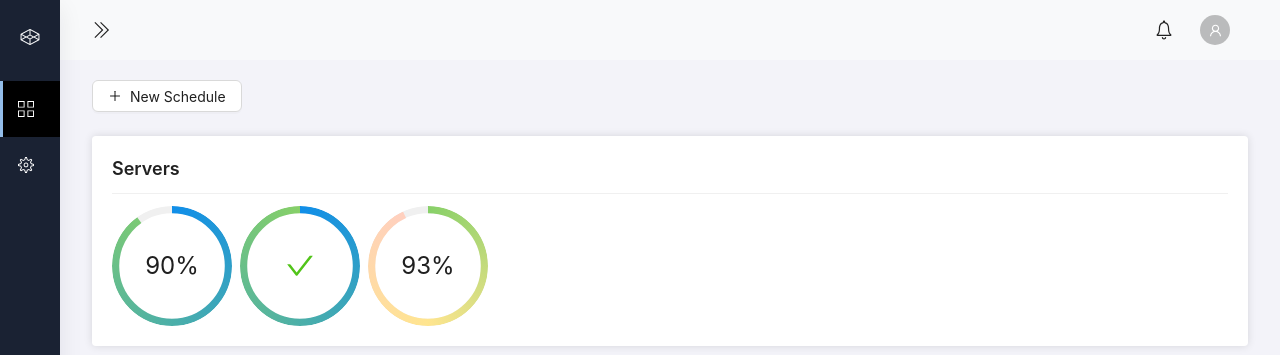
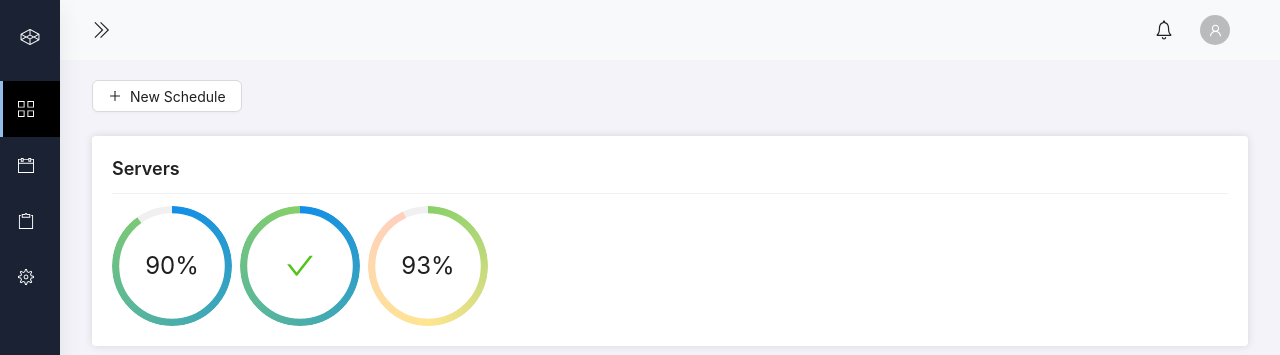
Before and after one commit to killcodeX/server-monitor-dashboard, a React (Create React App) app: page /login in a window 1280 px wide. Both pictures are taken after typing "Sample", "Sample123" into the empty fields and a click on the button "Submit". Shown: the top 355 px of the page. Built offline with nearby package versions, Linux system fonts and the light colour scheme.

Commit message:
feat: added new modules to app & created routes

```diff
--- a/src/core/routes/index.jsx
+++ b/src/core/routes/index.jsx
@@ -1,6 +1,8 @@
 import { Route, Routes } from "react-router-dom";
 import Dashboard from "modules/dashboard";
-import Dashboard2 from "modules/dashboard2";
+import Schedules from "modules/schedules";
+import Reports from "modules/reports";
+import Settings from "modules/settings";
 import Login from "modules/auth/login";
 import ProtectedRoute from "./ProtectedRoute";
 import Layout from "core/layout";
@@ -18,10 +20,26 @@ export default function AppRoutes() {
           }
         />
         <Route
-          path="2"
+          path="/schedules"
           element={
             <ProtectedRoute>
-              <Dashboard2 />
+              <Schedules />
+            </ProtectedRoute>
+          }
+        />
+        <Route
+          path="/reports"
+          element={
+            <ProtectedRoute>
+              <Reports />
+            </ProtectedRoute>
+          }
+        />
+        <Route
+          path="/settings"
+          element={
+            <ProtectedRoute>
+              <Settings />
             </ProtectedRoute>
           }
         />
--- a/src/core/sidebar/index.tsx
+++ b/src/core/sidebar/index.tsx
@@ -1,6 +1,11 @@
 import React from "react";
 import { NavLink } from "react-router-dom";
-import { TfiViewGrid, TfiSettings } from "react-icons/tfi";
+import {
+  TfiViewGrid,
+  TfiCalendar,
+  TfiClipboard,
+  TfiSettings,
+} from "react-icons/tfi";
 import { PiCodepenLogoLight } from "react-icons/pi";
 import "./styles.css";
 
@@ -25,7 +30,21 @@ export default function Sidebar({ sideBarOpen }: sideBar) {
           <span>Dashboard</span>
         </NavLink>
         <NavLink
-          to="/2"
+          to="/schedules"
+          className={`navlink ${sideBarOpen ? "side-text" : null}`}
+        >
+          <TfiCalendar />
+          <span>Schedules</span>
+        </NavLink>
+        <NavLink
+          to="/reports"
+          className={`navlink ${sideBarOpen ? "side-text" : null}`}
+        >
+          <TfiClipboard />
+          <span>Reports</span>
+        </NavLink>
+        <NavLink
+          to="/settings"
           className={`navlink ${sideBarOpen ? "side-text" : null}`}
         >
           <TfiSettings />
--- /dev/null
+++ b/src/modules/reports/index.tsx
@@ -0,0 +1,5 @@
+import React from "react";
+
+export default function Reports() {
+  return <div>Reports</div>;
+}
--- a/src/modules/dashboard2/index.jsx
+++ b/src/modules/schedules/index.jsx
@@ -1,5 +1,5 @@
 import React from "react";
 
-export default function Dashboard2() {
+export default function Schedules() {
   return <div>Dashboard2</div>;
 }
--- /dev/null
+++ b/src/modules/settings/index.tsx
@@ -0,0 +1,5 @@
+import React from "react";
+
+export default function Settings() {
+  return <div>Settings</div>;
+}
```
